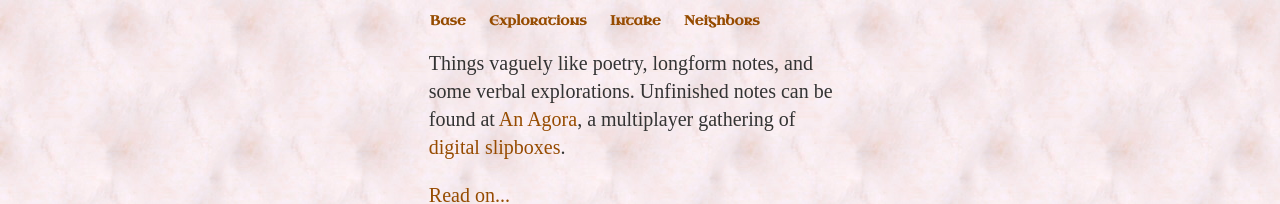
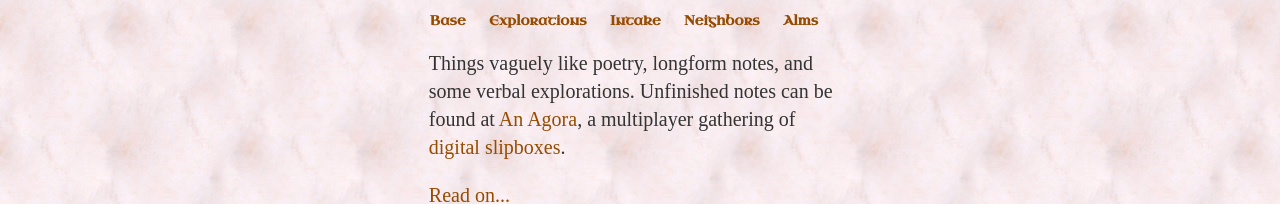
Before and after one commit to ray-dorai/ray-dorai.github.io, a Jekyll site: the page built from index.html, in a window 1280 px wide. Shown: the top 204 px of the page. Built offline with Jekyll 4.4.1, drawn with Linux system fonts in a browser that asks for light colours; some web fonts are replaced.

Commit message:
Update default.html

```diff
--- a/_layouts/default.html
+++ b/_layouts/default.html
@@ -14,6 +14,7 @@
         		<li><a href="/explorations">Explorations</a></li>
 			<li><a href="/intake.html">Intake</a></li>
 			<li><a href="/neighbors.html">Neighbors</a></li>
+			<li><a href="/alms.html">Alms</a></li>
     		</ul>
 		</nav>
 		<div class="container">
```
